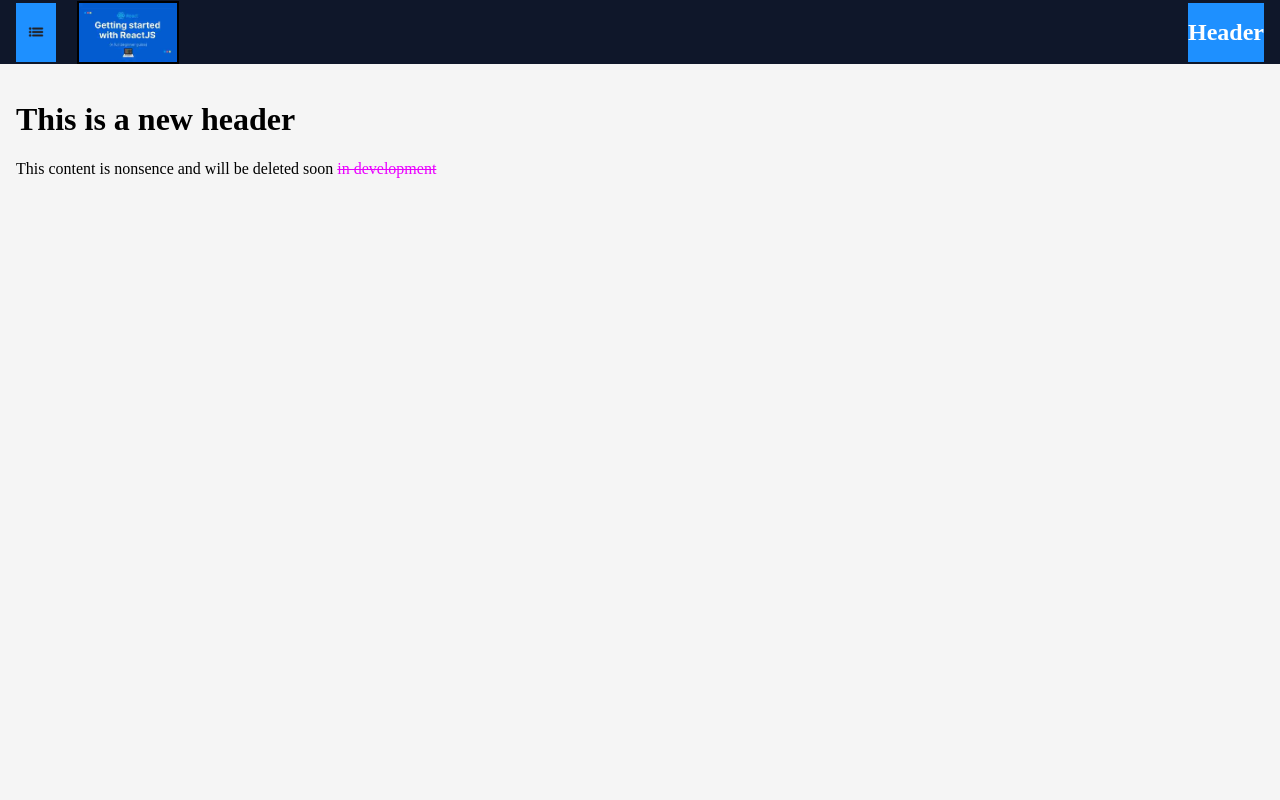
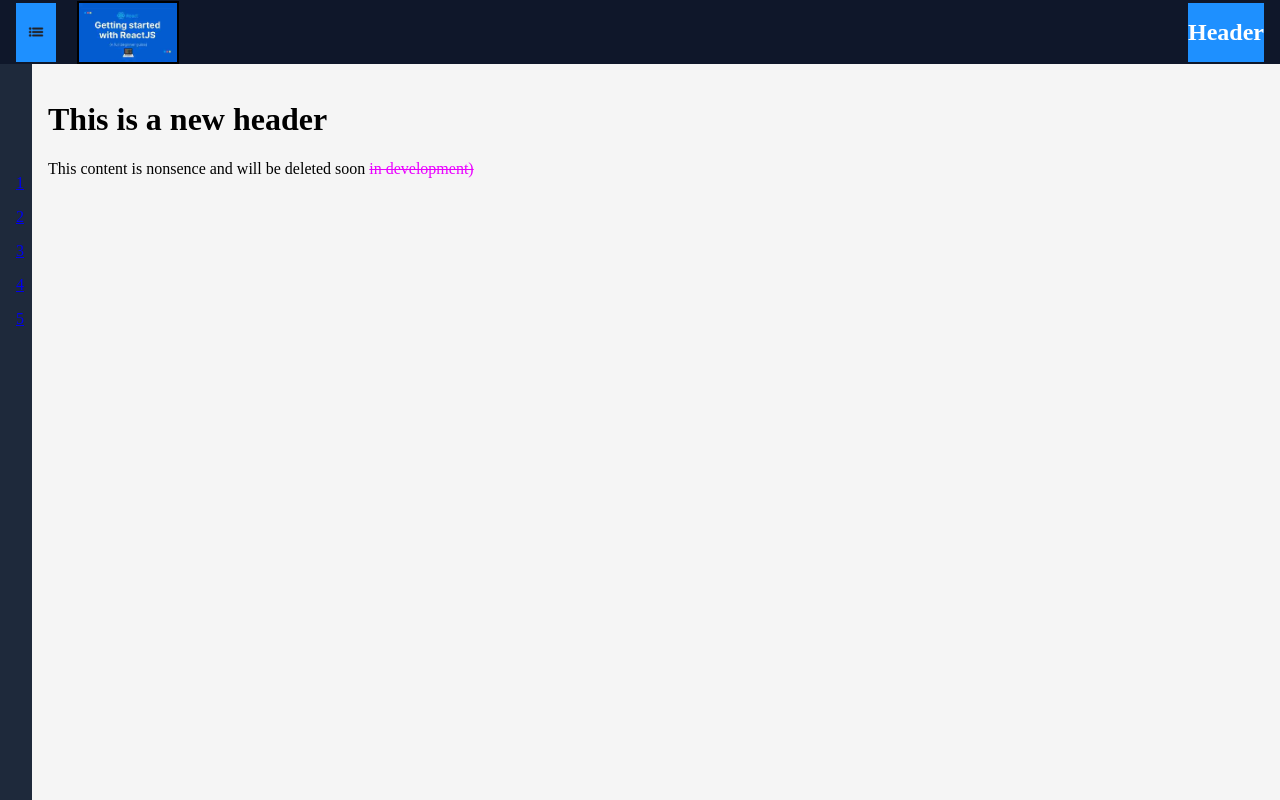
Before and after one commit to SchlauesKind/ReactLiveProject, a React (Vite) app: page / in a window 1280 px wide. Built offline with nearby package versions, Linux system fonts and the light colour scheme.

Commit message:
Added a side-submenu for navigation. (No actual navigation:)

```diff
--- a/src/App.tsx
+++ b/src/App.tsx
@@ -11,16 +11,12 @@ function App() {
       <HeaderComponent onMenuToggle={() => setMenuOpen((o) => !o)} />
 
       <div className="layout">
-        {menuOpen && (
-          <aside className="sidebar">
-            <SidebarComponent />
-          </aside>
-        )}
+        <SidebarComponent isOpen={menuOpen} />
         <main className="main">
           <h1>This is a new header</h1>
           <p>
             This content is nonsence and will be deleted soon{" "}
-            <span> in development</span>
+            <span> in development)</span>
           </p>
         </main>
       </div>
--- a/src/components/Sidebar/Sidebar.module.css
+++ b/src/components/Sidebar/Sidebar.module.css
@@ -1,9 +1,21 @@
 .sidebar {
-  width: 240px;
+  width: 0;
   background-color: #1e293b;
-  color: white;
+  color: whitesmoke;
   padding: 1rem;
-  transition: transform 0.3s ease;
+  transition: width 1s ease;
+  overflow: hidden;
+}
+
+.sidebar.expanded {
+  width: 250px;
+}
+.sidebar h2 {
+  background-color: #1e293b;
+  padding: 0.5rem 1rem;
+  margin-top: 0;
+  font-size: 1.5rem;
+  margin-bottom: 1rem;
 }
 
 .sidebar ul {
@@ -12,11 +24,15 @@
   margin: 0;
 }
 
-.sidebar li {
+.sidebar ul li {
   padding: 0.5rem 0;
   cursor: pointer;
 }
 
-.sidebar li:hover {
+.sidebar ul li:hover {
   background-color: rgba(255, 255, 255, 0.1);
 }
+
+.expanded {
+  width: 240px;
+}
--- a/src/components/Sidebar/Sidebar.tsx
+++ b/src/components/Sidebar/Sidebar.tsx
@@ -1,7 +1,28 @@
 import styles from "./Sidebar.module.css";
 
-function SidebarComponent() {
-  return <aside className={styles.sidebar}></aside>;
+function SidebarComponent({ isOpen }: { isOpen: boolean }) {
+  return (
+    <aside className={`${styles.sidebar} ${isOpen ? styles.expanded : ""}`}>
+      <h2>Sidebar Menu</h2>
+      <ul>
+        <li>
+          <a href="#">1</a>
+        </li>
+        <li>
+          <a href="#">2</a>
+        </li>
+        <li>
+          <a href="#">3</a>
+        </li>
+        <li>
+          <a href="#">4</a>
+        </li>
+        <li>
+          <a href="#">5</a>
+        </li>
+      </ul>
+    </aside>
+  );
 }
 
 export default SidebarComponent;
```
